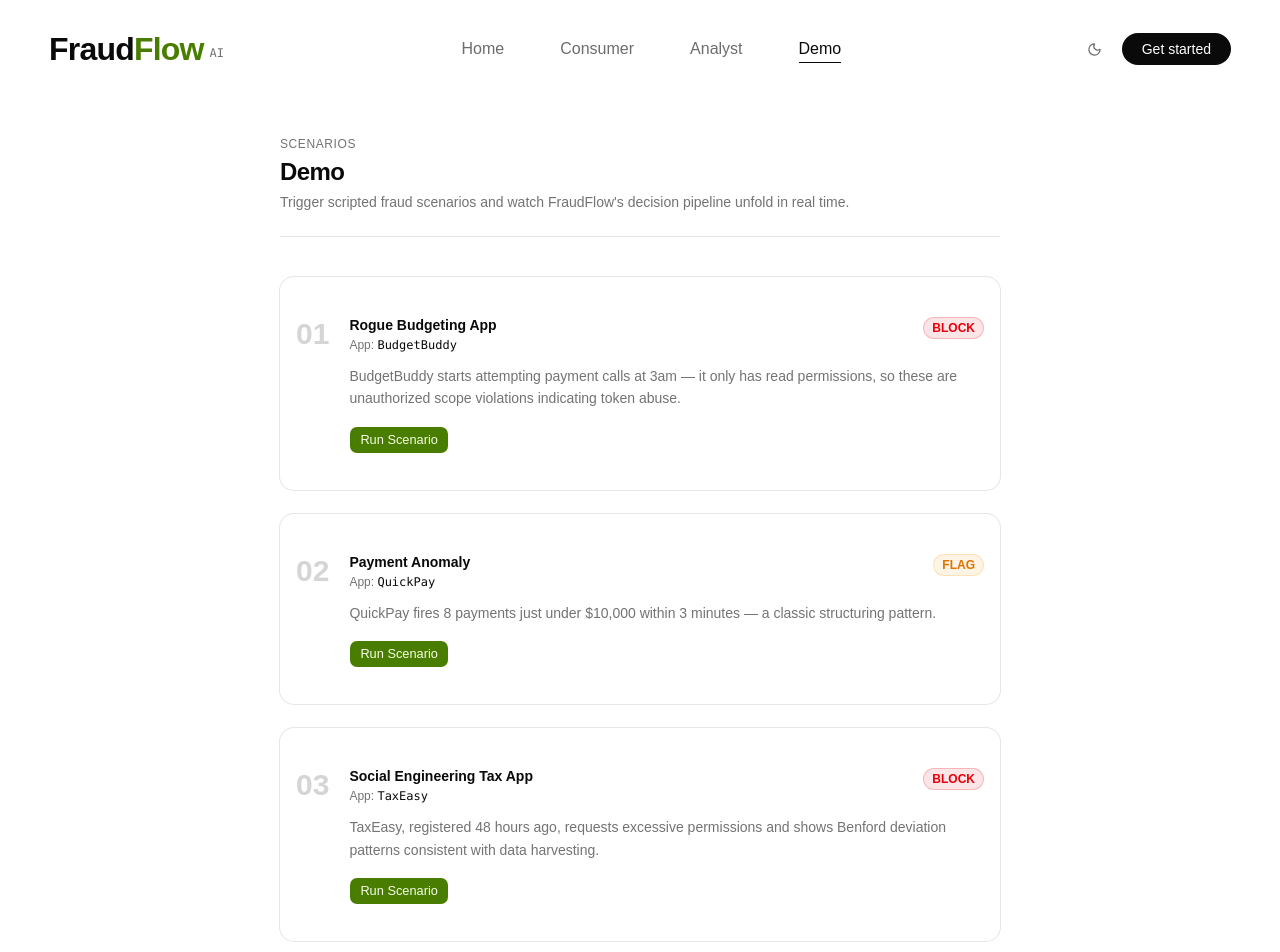
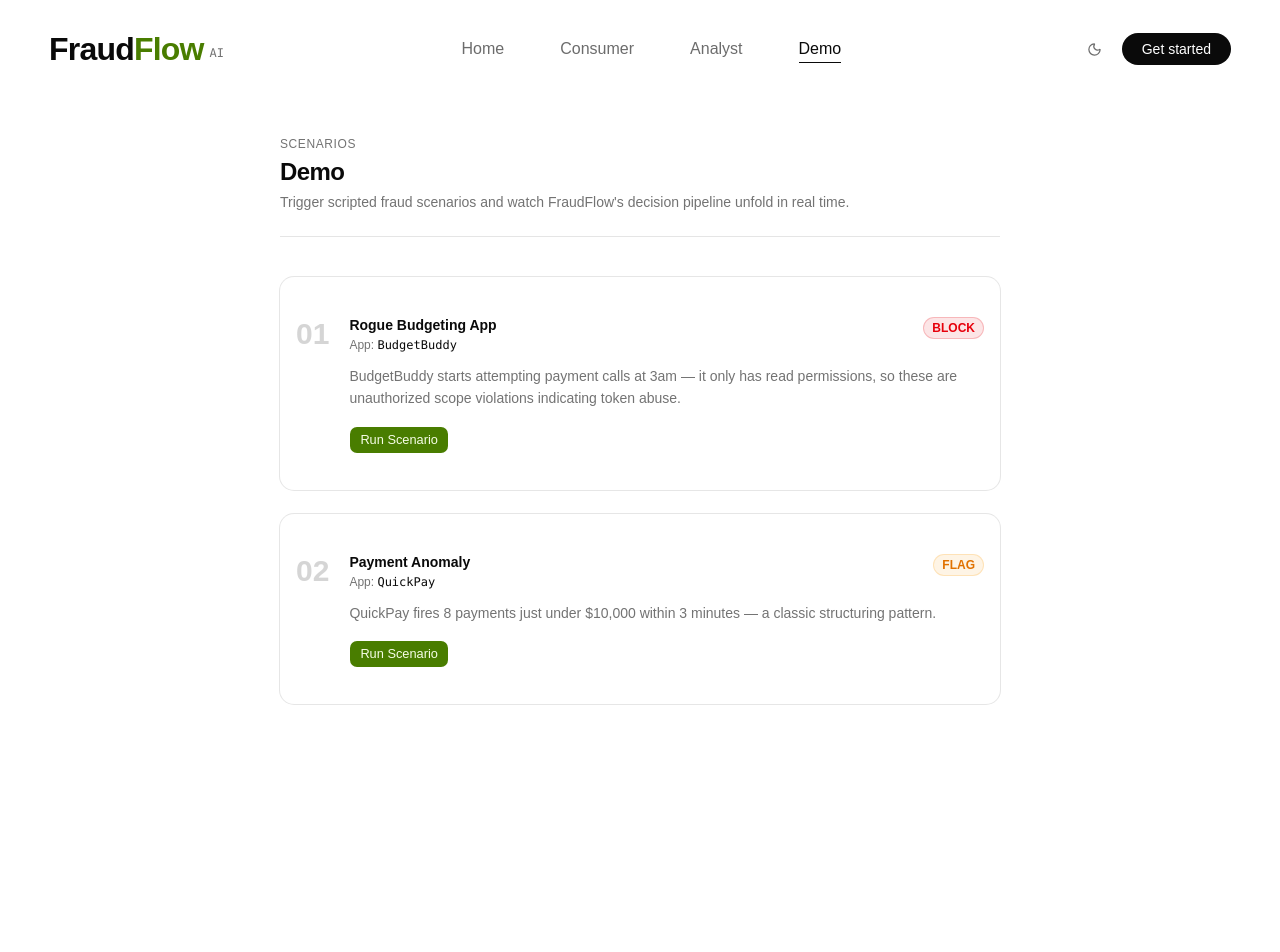
Before and after one commit to HashBukhtiar/fraudflow, a React (Vite) app in the folder frontend/: page /demo in a window 1280 px wide. Shown: the top 952 px of the page. After the commit the page ends 800 px from the top, so only its background shows below. Built offline with nearby package versions, Linux system fonts and the light colour scheme.

Commit message:
removed taxeasy from demo tab

```diff
--- a/frontend/src/views/Demo/index.tsx
+++ b/frontend/src/views/Demo/index.tsx
@@ -43,17 +43,6 @@ const SCENARIOS: Scenario[] = [
     httpMethod: 'POST',
     expectedVerdict: 'FLAG',
   },
-  {
-    id: 'social_engineering',
-    num: '03',
-    name: 'Social Engineering Tax App',
-    description:
-      'TaxEasy, registered 48 hours ago, requests excessive permissions and shows Benford deviation patterns consistent with data harvesting.',
-    app: 'TaxEasy',
-    endpoint: '/open-banking/accounts',
-    httpMethod: 'GET',
-    expectedVerdict: 'BLOCK',
-  },
 ]
 
 /* ─── Hardcoded profiler signal details per scenario ─── */
@@ -73,14 +62,6 @@ const PROFILER_DETAILS: Record<string, React.ReactNode> = {
       <p>Composite risk score: <span className="font-mono text-foreground">4.14 / 10</span></p>
     </>
   ),
-  social_engineering: (
-    <>
-      <p>New app: <span className="font-mono text-foreground">true</span> (48 h old)</p>
-      <p>Excessive permissions: <span className="font-mono text-foreground">6 scopes</span></p>
-      <p>Unusual endpoint ratio: <span className="font-mono text-foreground">33%</span></p>
-      <p>Composite risk score: <span className="font-mono text-foreground">5.03 / 10</span></p>
-    </>
-  ),
 }
 
 const MEMORY_DETAILS: Record<string, React.ReactNode> = {
@@ -94,12 +75,6 @@ const MEMORY_DETAILS: Record<string, React.ReactNode> = {
     <>
       <p>Structuring pattern previously observed</p>
       <p>Matched <span className="font-mono text-foreground">2</span> flagged payment apps with sub-threshold bursts</p>
-    </>
-  ),
-  social_engineering: (
-    <>
-      <p>New-app risk pattern detected</p>
-      <p>Matched <span className="font-mono text-foreground">4</span> recently registered apps with excessive permission requests</p>
     </>
   ),
 }
```
